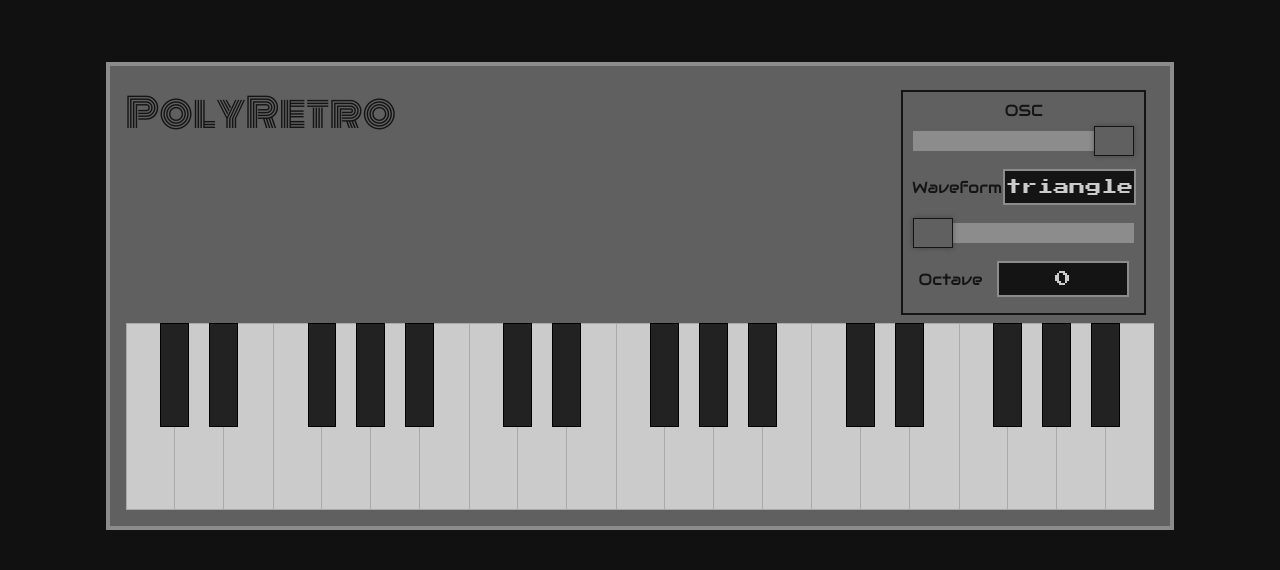
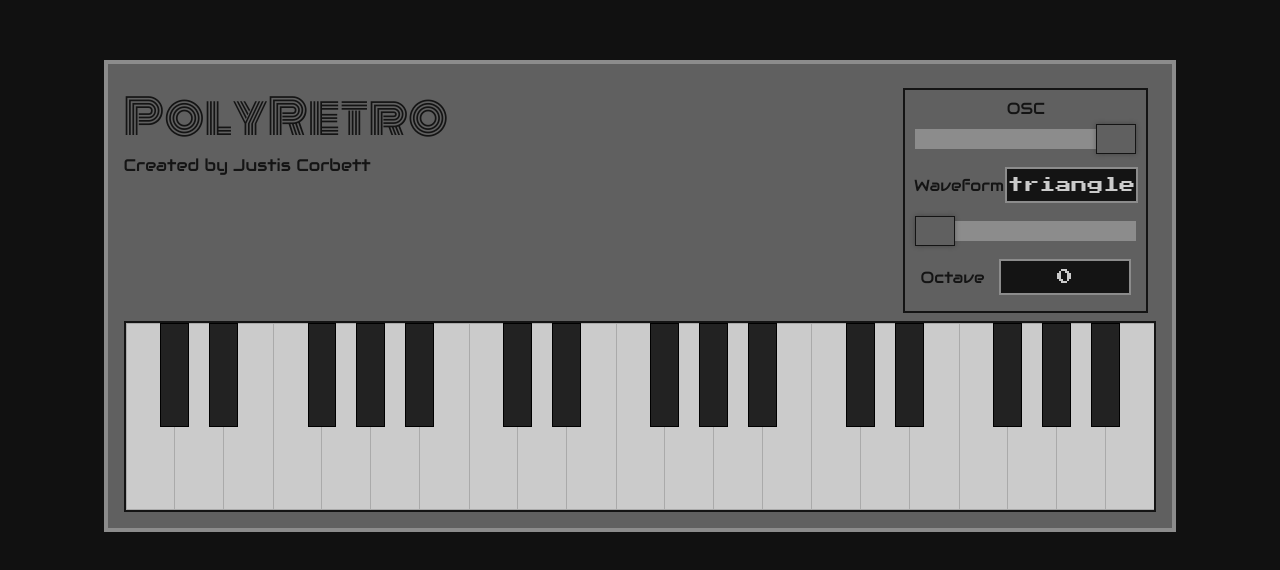
Before and after one commit to JustisCorbett/synthesizer, a React (Create React App) app: page / in a window 1280 px wide. Shown: the part 104-674 px from the top of the page. Built offline with nearby package versions, Linux system fonts and the light colour scheme.

Commit message:
sub-label, styling changes

```diff
--- a/src/App.css
+++ b/src/App.css
@@ -140,10 +140,36 @@
       -ms-flex-positive: 1;
           flex-grow: 1;
   font-family: "Monoton", cursive;
-  font-size: 2.5em;
+  font-size: 3em;
+  font-weight: 550;
   color: #141414;
   height: auto;
   min-width: 30%;
+  display: -webkit-box;
+  display: -ms-flexbox;
+  display: flex;
+  -webkit-box-orient: vertical;
+  -webkit-box-direction: normal;
+      -ms-flex-direction: column;
+          flex-direction: column;
+  -webkit-box-align: start;
+      -ms-flex-align: start;
+          align-items: flex-start;
+  -webkit-box-pack: left;
+      -ms-flex-pack: left;
+          justify-content: left;
+}
+
+.sub-label {
+  font-family: "Audiowide", cursive;
+  font-size: 0.35em;
+  font-weight: 400;
+  color: #141414;
+  height: auto;
+}
+
+#keyboard {
+  border: 0.15em solid #141414;
 }
 
 .key {
--- a/src/App.js
+++ b/src/App.js
@@ -155,7 +155,10 @@
         <div className="App">
             <div id="synth-container">
                 <div className="controls">
-                    <div className="main-label">PolyRetro</div>
+                    <div className="main-label">
+                        <div>PolyRetro</div>
+                        <div className="sub-label">Created by Justis Corbett</div>
+                    </div>
                     <div className="control-container">
                         <div className="control-label">OSC</div>
                         <div className="control-row">
--- a/src/App.scss
+++ b/src/App.scss
@@ -103,10 +103,27 @@
 .main-label{
     flex-grow: 1;
     font-family: $monoton_Font;
-    font-size: 2.5em;
+    font-size: 3em;
+    font-weight: 550;
     color: $synth_Color_Tertiary;
     height: auto;
     min-width: 30%;
+    display: flex;
+    flex-direction: column;
+    align-items: flex-start;
+    justify-content: left;
+}
+
+.sub-label{
+    font-family: $main_Font;
+    font-size: 0.35em;
+    font-weight: 400;
+    color: $synth_Color_Tertiary;
+    height: auto;
+}
+
+#keyboard{
+    border: 0.15em solid $synth_Color_Tertiary;
 }
 
 .key{
```
Also changed, not shown: 1 other file (tests, documents, lock files or other folders).
